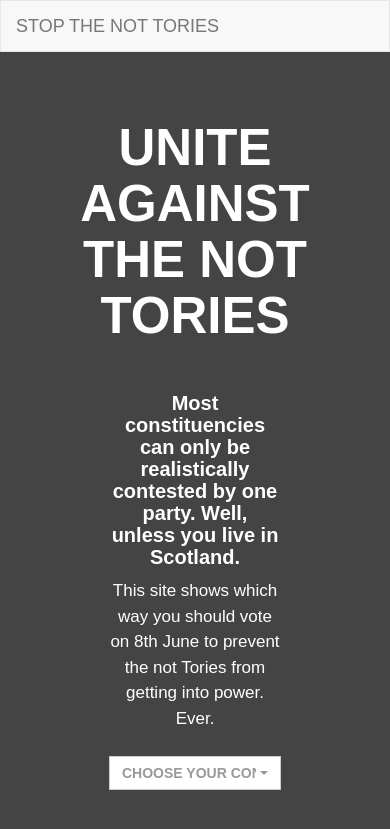
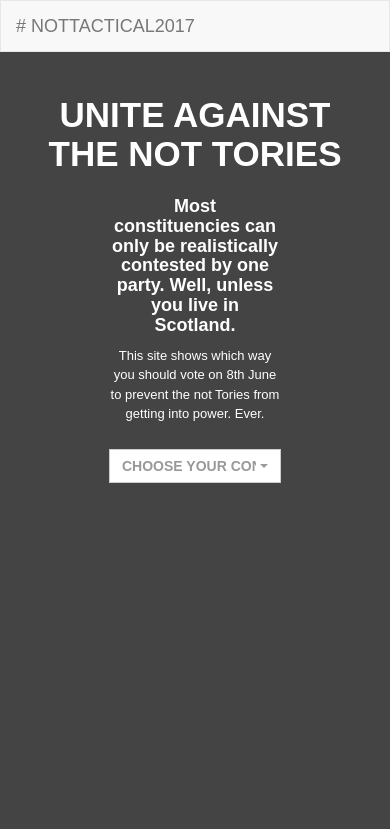
Before and after one commit to jakegt1/election-voting-parody, a Flask app: page / in a window 390 px wide. Shown: the top 829 px of the page. Run offline with Flask 2, Linux system fonts and the light colour scheme; some libraries are stand-ins or nearby versions.

Commit message:
Fix up someproblems

```diff
--- a/flask_parody/static/style.css
+++ b/flask_parody/static/style.css
@@ -27,6 +27,9 @@
 	padding: 0 94px 0 94px;
 }
 
+.why {
+	font-size: 17px;
+}
 .vote {
 	text-transform: uppercase;
 	font-family: 'Montserrat', sans-serif;
@@ -40,6 +43,7 @@ h1, h2, h3, h4 {
 }
 
 h1 {
+	margin: 20px 20px;
 	text-transform: uppercase;
 	font-size: 72px;
 }
@@ -84,3 +88,20 @@ body {
 	margin: 0 auto;
 	max-width: 800px;
 }
+
+@media screen and (max-width: 768px) {
+	h1{
+		margin: 10px 10px;
+		font-size:40px;
+	}
+	h2 {
+		font-size:35px;
+		margin: 24px 24px;
+	}
+	h3 {
+		font-size:18px;
+	}
+	p {
+		font-size:13px;
+	}
+}
--- a/flask_parody/templates/base.html
+++ b/flask_parody/templates/base.html
@@ -1,6 +1,6 @@
 <!doctype html>
 <head>
-	<title>STOP THE NOT TORIES</title>
+	<title># NOTTACTICAL2017</title>
 	<link rel=stylesheet type=text/css href=https://maxcdn.bootstrapcdn.com/bootstrap/3.3.7/css/bootstrap.min.css>
 	<link rel="stylesheet" href="https://cdnjs.cloudflare.com/ajax/libs/bootstrap-select/1.12.2/css/bootstrap-select.min.css">
 	<link rel=stylesheet type=text/css href={{url_for('static', filename='style.css')}}>
@@ -10,7 +10,7 @@
 
 		<div class="container">
 			<div class="navbar-header">
-				<a class="navbar-brand" href="#">STOP THE NOT TORIES</a>
+				<a class="navbar-brand" href="#"># NOTTACTICAL2017</a>
 			</div>
 		</div>
 	</nav>
```
